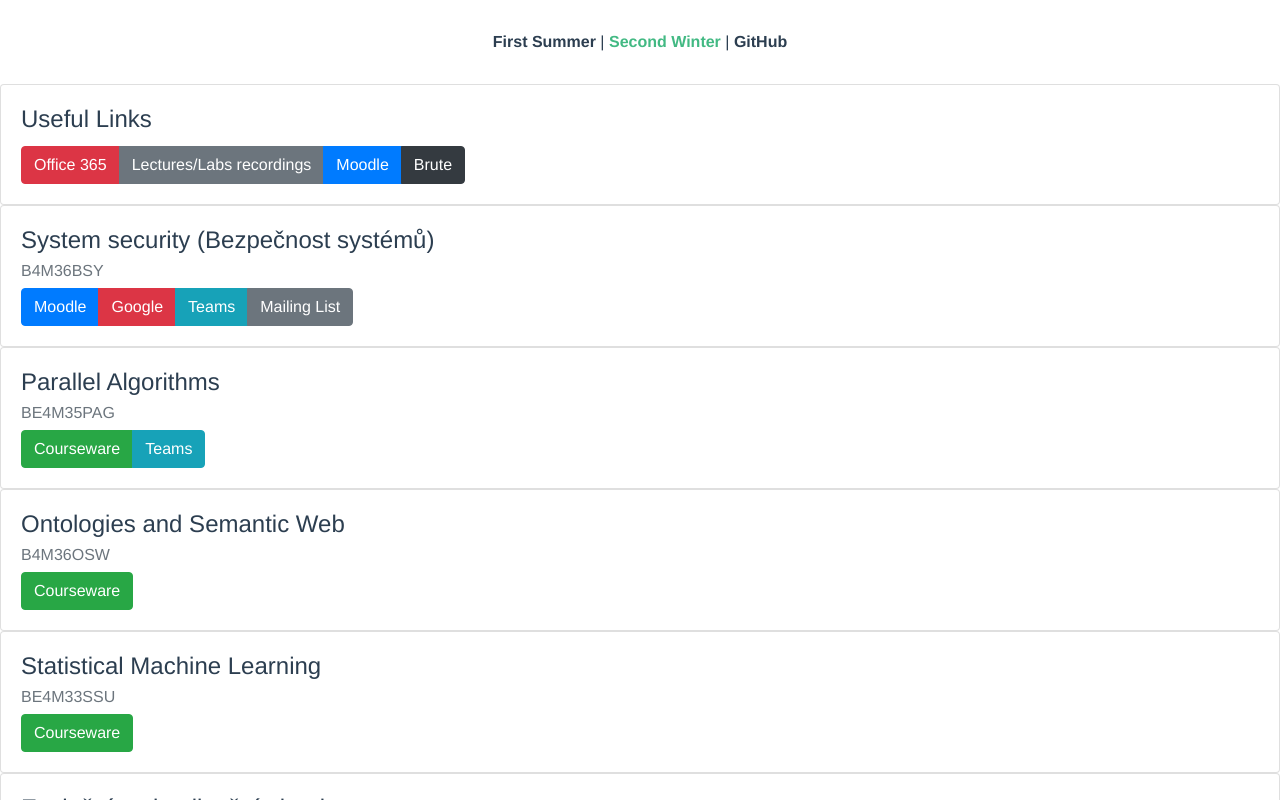
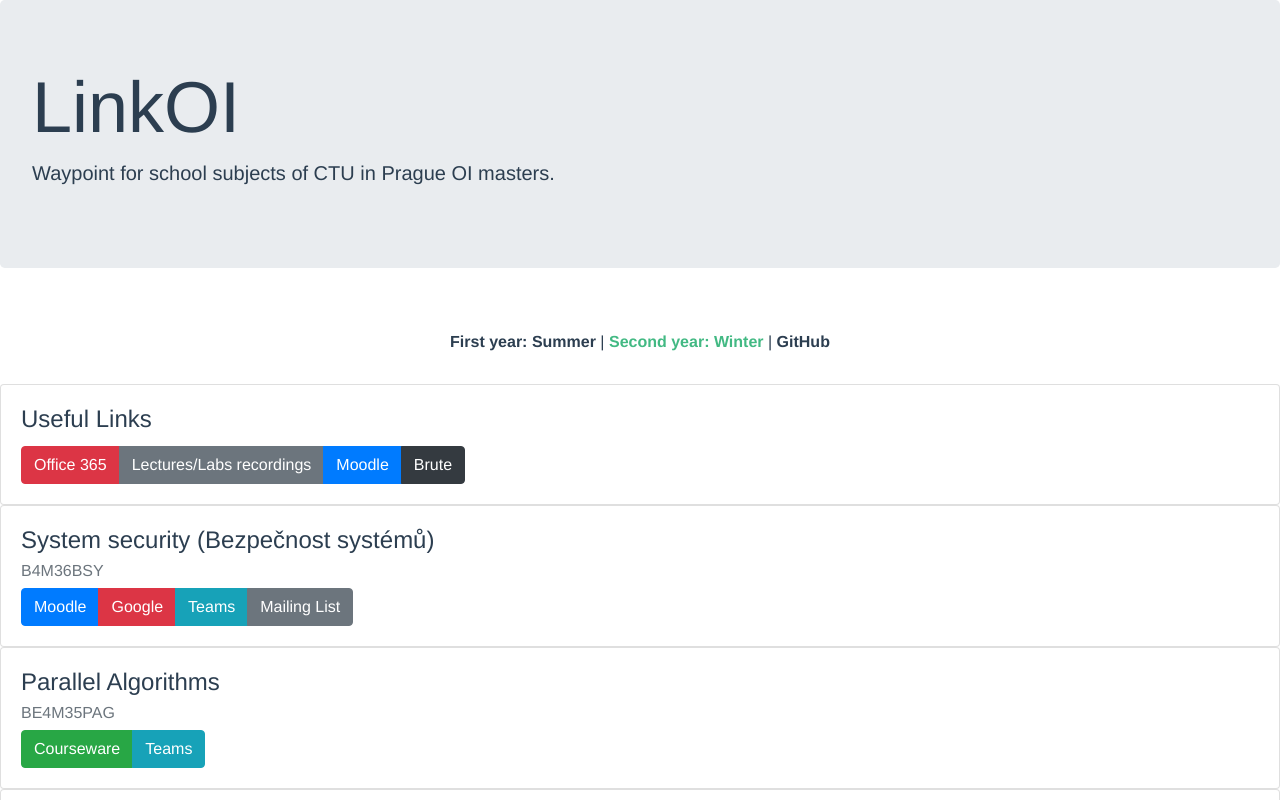
Before and after one commit to skalahonza/linkoi, a Vue app: page /#/second/winter in a window 1280 px wide. Shown: the top 800 px of the page. Built offline with nearby package versions, Linux system fonts and the light colour scheme.

Commit message:
Add jumbo and udpate route names.

```diff
--- a/src/App.vue
+++ b/src/App.vue
@@ -1,9 +1,14 @@
 <template>
   <div id="app">
+    <b-jumbotron
+      header="LinkOI"
+      lead="Waypoint for school subjects of CTU in Prague OI masters."
+    >
+    </b-jumbotron>
     <div id="nav">
-      <router-link to="/first/summer">First Summer</router-link> |
-      <router-link to="/second/winter">Second Winter</router-link> |
-      <a target= '_blank' href="https://github.com/skalahonza/linkoi">GitHub</a>
+      <router-link to="/first/summer">First year: Summer</router-link> |
+      <router-link to="/second/winter">Second year: Winter</router-link> |
+      <a target="_blank" href="https://github.com/skalahonza/linkoi">GitHub</a>
     </div>
     <router-view />
   </div>
```
